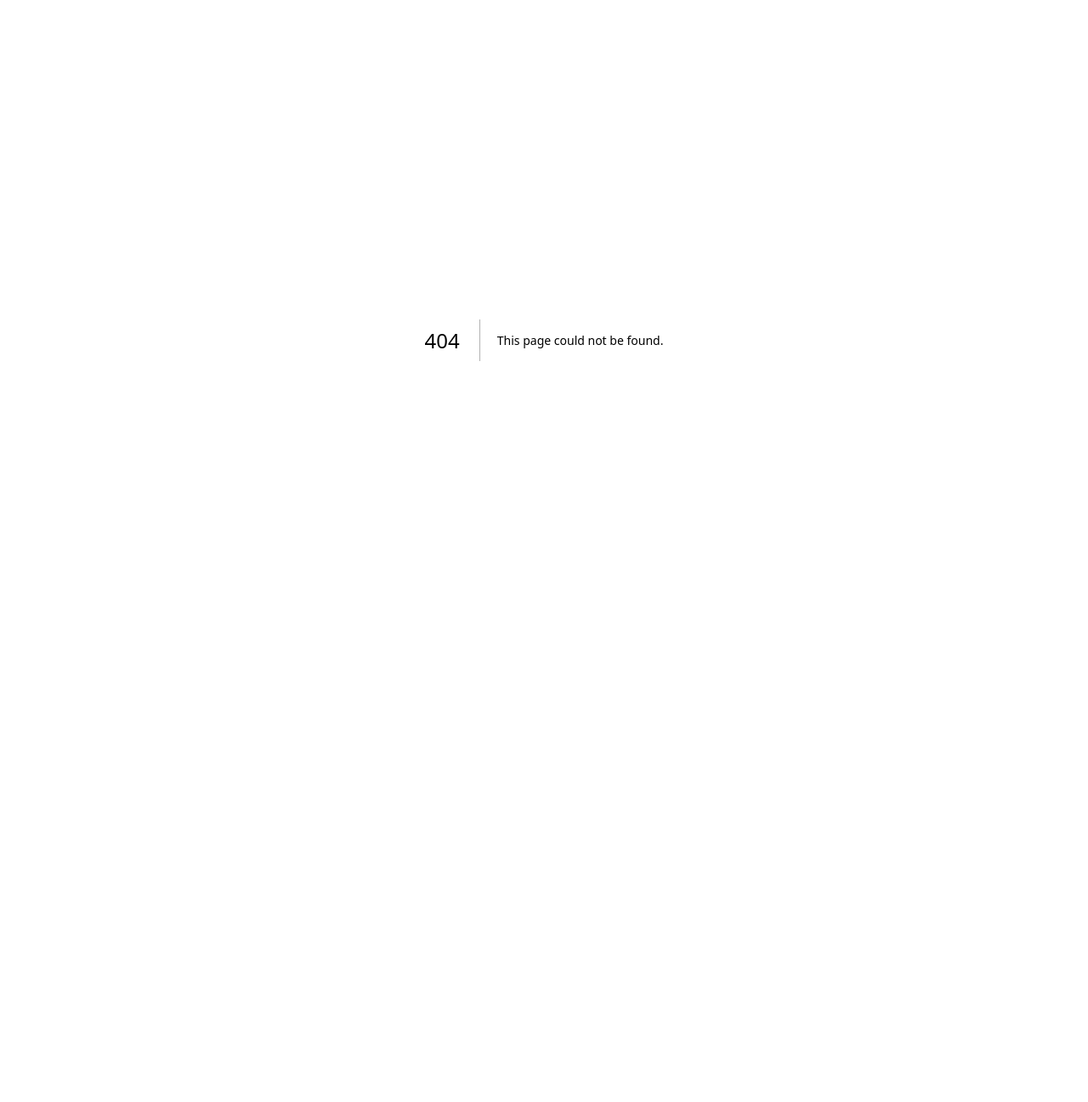
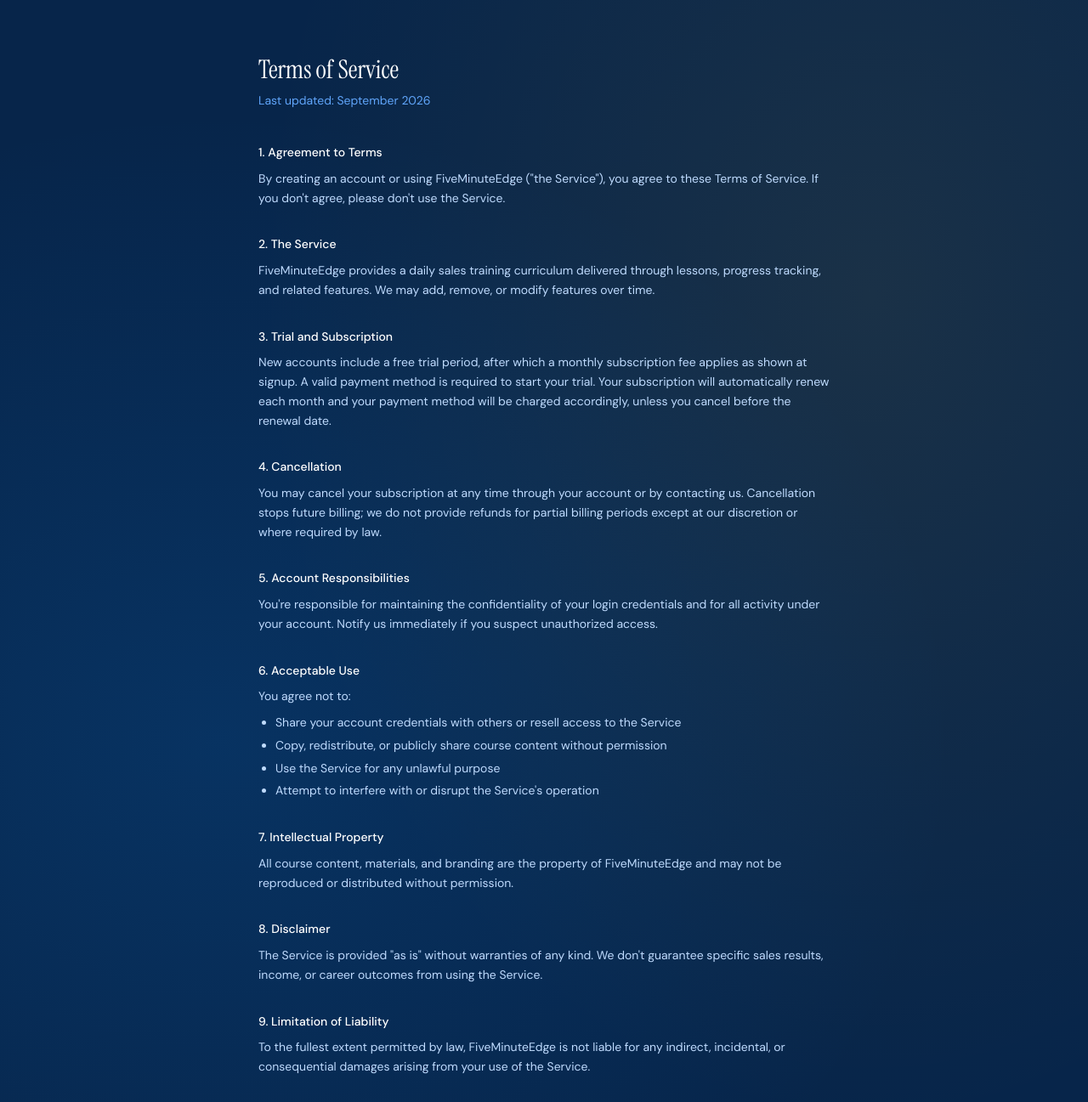
Before and after one commit to fiveminuteedge/FME, a Next.js app: page /terms in a window 1280 px wide. Before the commit this address had no page. Shown: the top 1297 px of the page at 85% size. Before the commit the page ends 800 px from the top, so only its background shows below. Built offline with nearby package versions, Linux system fonts and the light colour scheme.

Commit message:
Create page.tsx

```diff
--- /dev/null
+++ b/app/terms/page.tsx
@@ -0,0 +1,83 @@
+export default function TermsPage() {
+  return (
+    <main className="bg-hero min-h-screen px-6 py-16">
+      <div className="max-w-2xl mx-auto text-blue-200">
+        <h1 className="font-display text-3xl text-white mb-2">Terms of Service</h1>
+        <p className="text-sm text-blue-400 mb-10">Last updated: September 2026</p>
+
+        <div className="space-y-8 text-sm leading-relaxed">
+          <section>
+            <h2 className="text-white font-medium mb-2">1. Agreement to Terms</h2>
+            <p>By creating an account or using FiveMinuteEdge ("the Service"), you agree to these Terms of Service. If you don't agree, please don't use the Service.</p>
+          </section>
+
+          <section>
+            <h2 className="text-white font-medium mb-2">2. The Service</h2>
+            <p>FiveMinuteEdge provides a daily sales training curriculum delivered through lessons, progress tracking, and related features. We may add, remove, or modify features over time.</p>
+          </section>
+
+          <section>
+            <h2 className="text-white font-medium mb-2">3. Trial and Subscription</h2>
+            <p>New accounts include a free trial period, after which a monthly subscription fee applies as shown at signup. A valid payment method is required to start your trial. Your subscription will automatically renew each month and your payment method will be charged accordingly, unless you cancel before the renewal date.</p>
+          </section>
+
+          <section>
+            <h2 className="text-white font-medium mb-2">4. Cancellation</h2>
+            <p>You may cancel your subscription at any time through your account or by contacting us. Cancellation stops future billing; we do not provide refunds for partial billing periods except at our discretion or where required by law.</p>
+          </section>
+
+          <section>
+            <h2 className="text-white font-medium mb-2">5. Account Responsibilities</h2>
+            <p>You're responsible for maintaining the confidentiality of your login credentials and for all activity under your account. Notify us immediately if you suspect unauthorized access.</p>
+          </section>
+
+          <section>
+            <h2 className="text-white font-medium mb-2">6. Acceptable Use</h2>
+            <p className="mb-2">You agree not to:</p>
+            <ul className="list-disc pl-5 space-y-1">
+              <li>Share your account credentials with others or resell access to the Service</li>
+              <li>Copy, redistribute, or publicly share course content without permission</li>
+              <li>Use the Service for any unlawful purpose</li>
+              <li>Attempt to interfere with or disrupt the Service's operation</li>
+            </ul>
+          </section>
+
+          <section>
+            <h2 className="text-white font-medium mb-2">7. Intellectual Property</h2>
+            <p>All course content, materials, and branding are the property of FiveMinuteEdge and may not be reproduced or distributed without permission.</p>
+          </section>
+
+          <section>
+            <h2 className="text-white font-medium mb-2">8. Disclaimer</h2>
+            <p>The Service is provided "as is" without warranties of any kind. We don't guarantee specific sales results, income, or career outcomes from using the Service.</p>
+          </section>
+
+          <section>
+            <h2 className="text-white font-medium mb-2">9. Limitation of Liability</h2>
+            <p>To the fullest extent permitted by law, FiveMinuteEdge is not liable for any indirect, incidental, or consequential damages arising from your use of the Service.</p>
+          </section>
+
+          <section>
+            <h2 className="text-white font-medium mb-2">10. Termination</h2>
+            <p>We may suspend or terminate accounts that violate these Terms. You may stop using the Service and cancel your subscription at any time.</p>
+          </section>
+
+          <section>
+            <h2 className="text-white font-medium mb-2">11. Governing Law</h2>
+            <p>These Terms are governed by the laws of the State of New Jersey, United States, without regard to conflict of law principles.</p>
+          </section>
+
+          <section>
+            <h2 className="text-white font-medium mb-2">12. Changes to These Terms</h2>
+            <p>We may update these Terms from time to time. Continued use of the Service after changes take effect constitutes acceptance of the updated Terms.</p>
+          </section>
+
+          <section>
+            <h2 className="text-white font-medium mb-2">13. Contact Us</h2>
+            <p>Questions about these Terms? Reach out via our <a href="/contact" className="text-blue-300 hover:text-white underline">contact page</a>.</p>
+          </section>
+        </div>
+      </div>
+    </main>
+  )
+}
```
